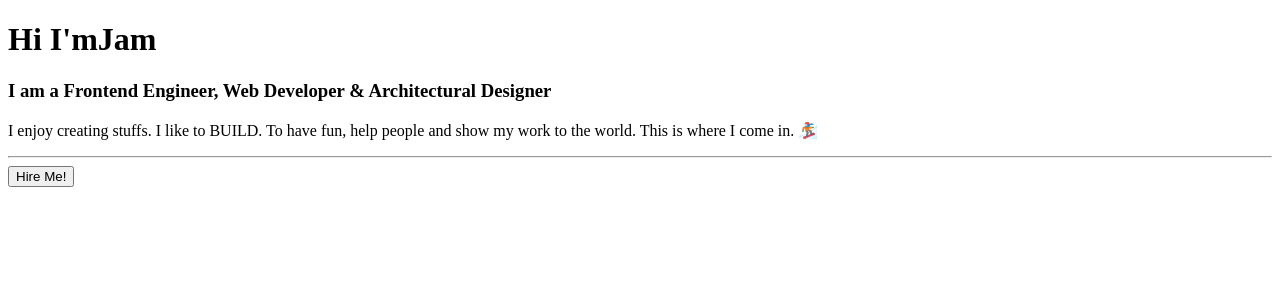
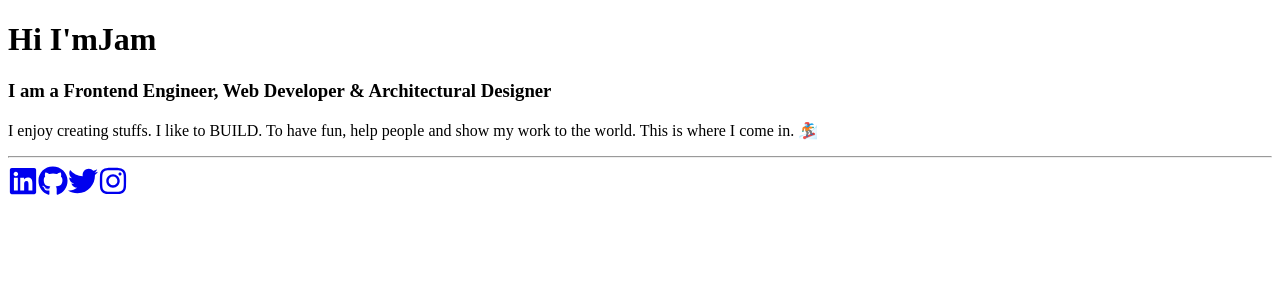
Before and after one commit to johncanero/johncanero-website, a Next.js app: page / in a window 1280 px wide. Shown: the top 300 px of the page. Built offline with nearby package versions, Linux system fonts and the light colour scheme.

Commit message:
Social Media Icons and Link

```diff
--- a/sections/Header.tsx
+++ b/sections/Header.tsx
@@ -3,7 +3,7 @@ import Link from "next/link";
 import Image from "next/image";
 import Button from "../components/Button";
 import MenuDropdown from "../components/MenuDropdown";
-import { FaTwitter } from "@react-icons/all-files/fa/FaTwitter";
+// import { FaTwitter } from "@react-icons/all-files/fa/FaTwitter";
 import { useTheme } from "next-themes";
 import { useState, useEffect } from "react";
 
@@ -93,9 +93,9 @@ const Header = () => {
 
           <div className="flex">
             <Link
-              target="_blank"
+              // target="_blank"
               rel="noopener noreferrer"
-              href="https://twitter.com/johncaneroo"
+              href="/"
               className="flex mt-1 mr-4 font-Poppis font-semibold text-gray-600 hover:text-gray-800"
             >
               @johncanero
--- a/sections/Hero.tsx
+++ b/sections/Hero.tsx
@@ -1,6 +1,10 @@
 /* eslint-disable react/no-unescaped-entities */
 import React from "react";
 import Link from "next/link";
+import { FaLinkedin } from "@react-icons/all-files/fa/FaLinkedin";
+import { FaGithub } from "@react-icons/all-files/fa/FaGithub";
+import { FaInstagram } from "@react-icons/all-files/fa/FaInstagram";
+import { FaTwitter } from "@react-icons/all-files/fa/FaTwitter";
 
 const Hero = () => {
   return (
@@ -22,11 +26,42 @@ const Hero = () => {
       </p>
       {/* Horizontal Line */}
       <div>
-          <hr className="mb-6 text-center w-48 flex mx-auto h-px md:mx-0 md:w-6/12 lg:w-4/12 bg-gray-300 border-0 dark:bg-gray-900"></hr>
+        <hr className="mb-6 text-center w-48 flex mx-auto h-px md:mx-0 md:w-6/12 lg:w-4/12 bg-gray-300 border-0 dark:bg-gray-900"></hr>
+      </div>
+
+      <div className="flex justify-center md:justify-start mb-12">
+        <Link
+          target="_blank"
+          rel="noopener noreferrer"
+          href="https://www.linkedin.com/in/johncanero/"
+        >
+          <FaLinkedin className="mr-5 dark:text-gray-100" size={30} />
+        </Link>
+        <Link
+          target="_blank"
+          rel="noopener noreferrer"
+          href="https://github.com/johncanero"
+        >
+          <FaGithub className="mr-5 dark:text-gray-100" size={30} />
+        </Link>
+        <Link
+          target="_blank"
+          rel="noopener noreferrer"
+          href="https://twitter.com/johncaneroo"
+        >
+          <FaTwitter className="mr-5 dark:text-gray-100" size={30} />
+        </Link>
+        <Link
+          target="_blank"
+          rel="noopener noreferrer"
+          href="https://www.instagram.com/johncanero/"
+        >
+          <FaInstagram className="mr-0 dark:text-gray-100" size={30} />
+        </Link>
       </div>
 
       {/* Hire Me Button */}
-      <div className="flex justify-center items-center md:justify-between">
+      {/* <div className="flex justify-center items-center md:justify-between">
         <div>
           <Link
             target="_blank"
@@ -41,7 +76,7 @@ const Hero = () => {
             </button>
           </Link>
         </div>
-      </div>
+      </div> */}
     </div>
   );
 };
```
